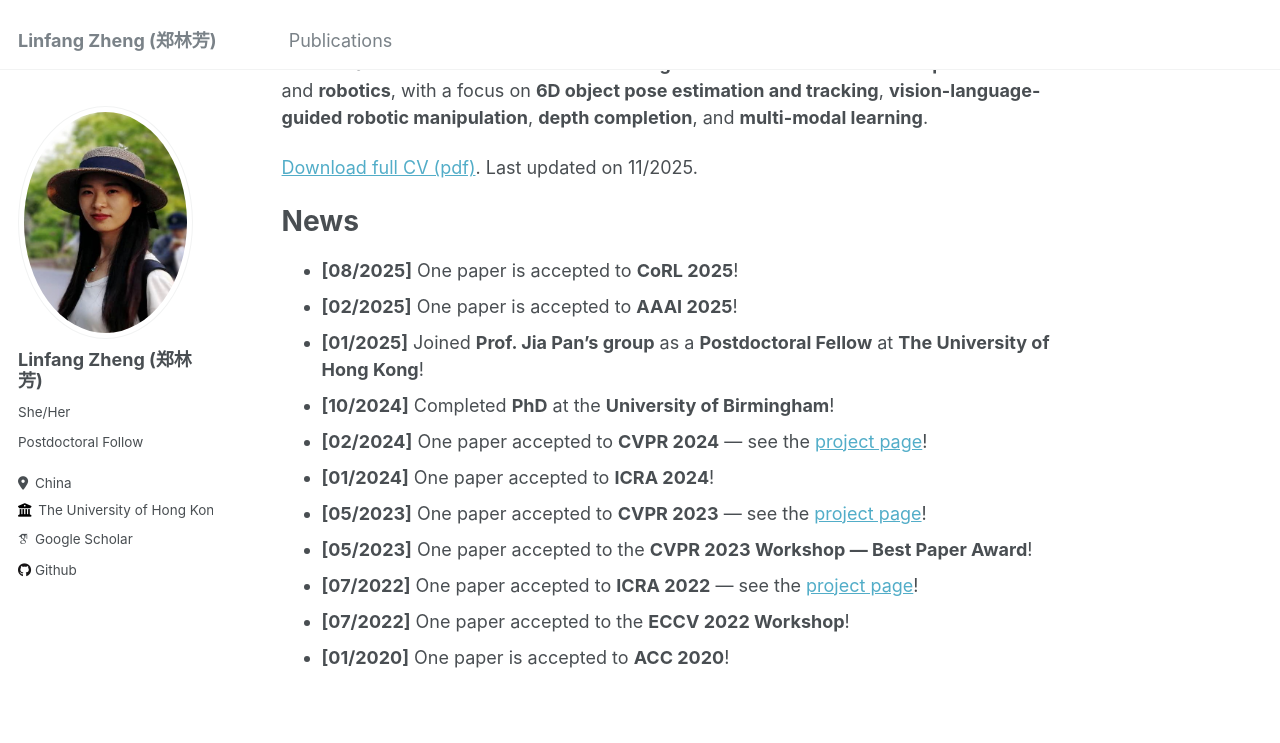
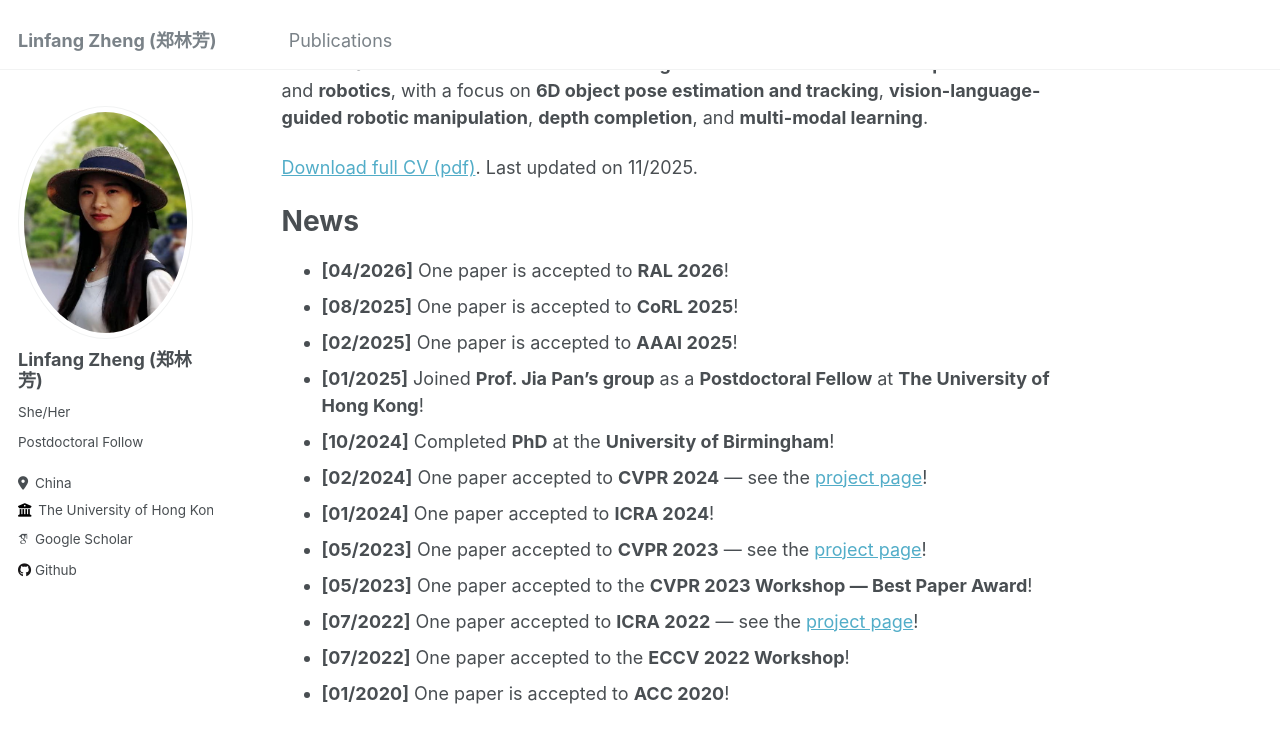
Before and after one commit to Lynne-Zheng-Linfang/Lynne-Zheng-Linfang.github.io, a Jekyll site: the page built from _pages/about.md, in a window 1280 px wide and 900 px high, scrolled down 361 px. Shown: the top 743 px of the window. Built offline with Jekyll 4.4.1, drawn with Linux system fonts in a browser that asks for light colours; some web fonts are replaced.

Commit message:
Update about.md

```diff
--- a/_pages/about.md
+++ b/_pages/about.md
@@ -17,6 +17,7 @@ Her research interests center on **robust and generalizable methods** for **comp
 
 News
 ======
+ * **[04/2026]** One paper is accepted to **RAL 2026**!
  * **[08/2025]** One paper is accepted to **CoRL 2025**!
  * **[02/2025]** One paper is accepted to **AAAI 2025**!
  * **[01/2025]** Joined **Prof. Jia Pan’s group** as a **Postdoctoral Fellow** at **The University of Hong Kong**!
```
